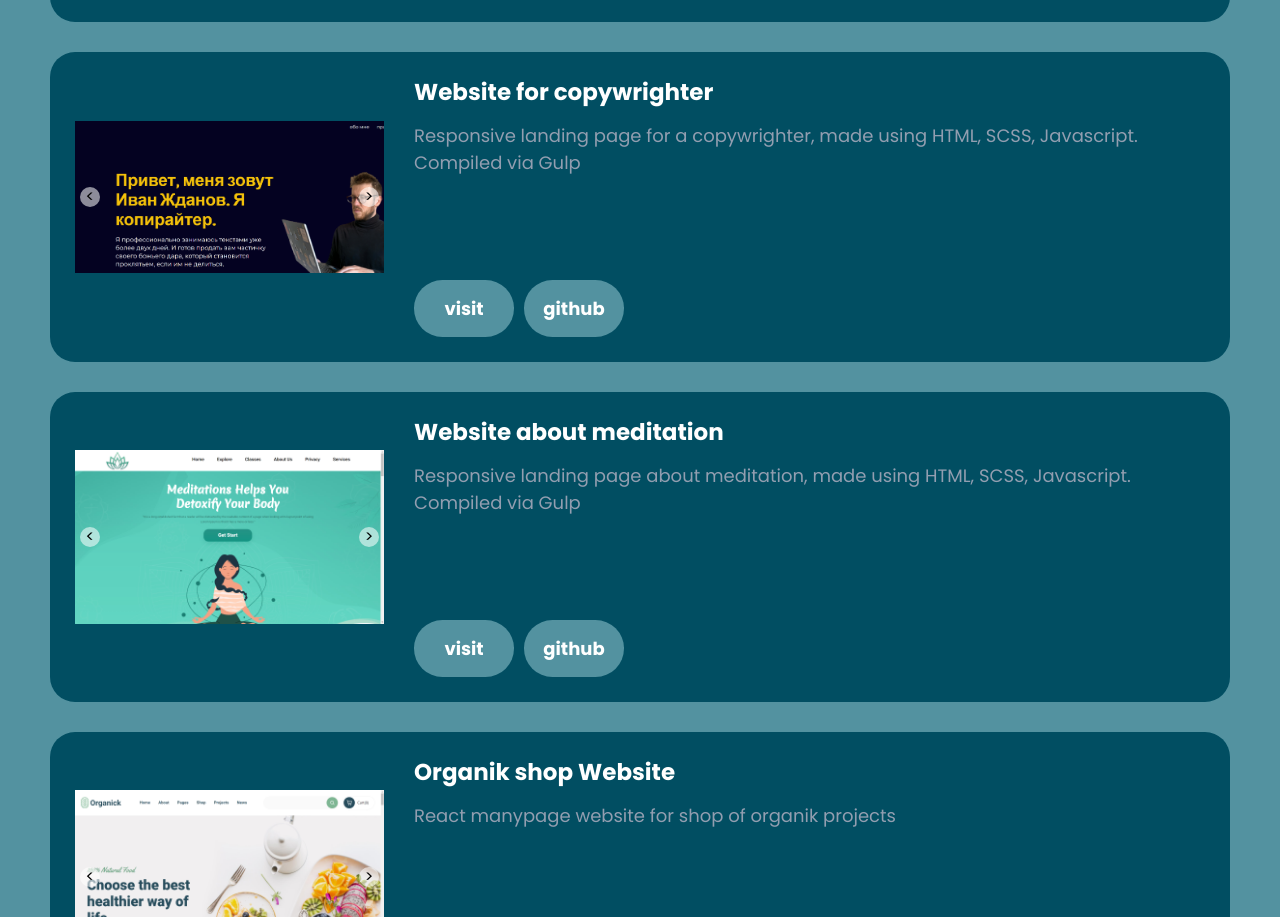
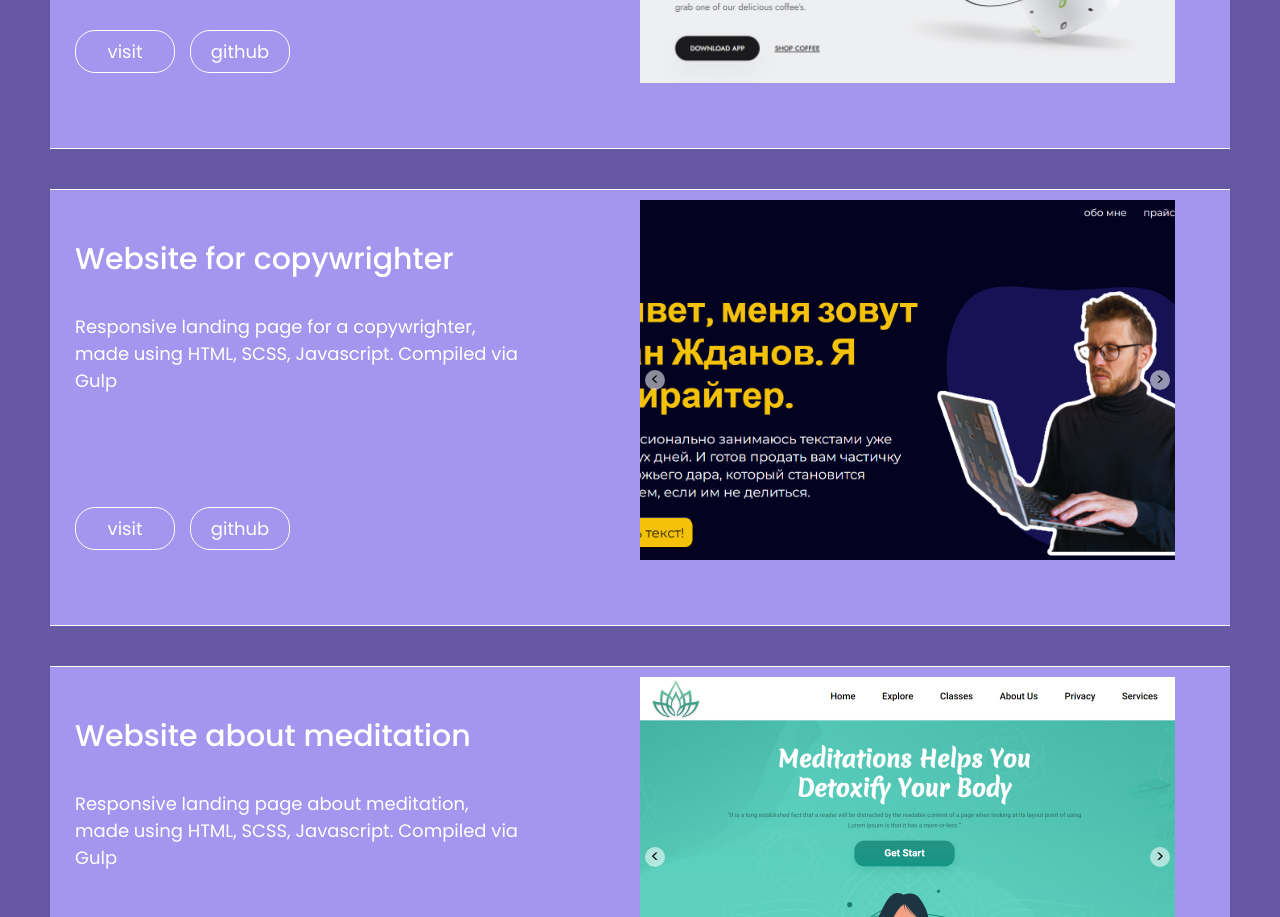
Before and after one commit to progdidi/portfolio, a website: page app/index.html in a window 1280 px wide. Shown: the part 1883-2800 px from the top of the page. Drawn offline with Linux system fonts and the light colour scheme.

Commit message:
redesign

```diff
--- a/app/index.html
+++ b/app/index.html
@@ -126,7 +126,16 @@
 
             <div class="works__inner">
                 <!-- coffeshop -->
-                <div class="works__item wow animate__animated data-wow-duration="3s" data-wow-delay="0.5s"">
+                <div class="works__item wow animate__animated data-wow-duration="2s" data-wow-delay="0.2s"">
+                    <div class="works__item-about">
+                        <h5 class="works__item-title">Coffeshop Website</h5>
+                        <p class="works__item-decr lng-coffeshop">Responsive landing page for a coffee shop, made using HTML, CCSS, Javascript. Compiled via Gulp</p>
+
+                        <div class="works__item-buttons">
+                            <a href="https://progdidi.github.io/projects/coffeshop/" class="works__item-link lng-visit" target="_blank">visit</a>
+                            <a href="https://github.com/progdidi/coffeshop" class="works__item-link" target="_blank">github</a>
+                        </div>
+                    </div>
                     <div class="slider">
                         <div class="slider-container">
                             <div class="slide">
@@ -153,29 +162,42 @@
                             <button class="nextBtn">></button>
                         </div>
                     </div>
+
+
+                </div>
+                <!-- gentlekiss -->
+                <div class="works__item wow animate__animated data-wow-duration="2s" data-wow-delay="0.4s"">
                     <div class="works__item-about">
-                        <h5 class="works__item-title">Coffeshop Website</h5>
-                        <p class="works__item-decr lng-coffeshop">Responsive landing page for a coffee shop, made using HTML, CCSS, Javascript. Compiled via Gulp</p>
+                        <h5 class="works__item-title">Website for copywrighter</h5>
+                        <p class="works__item-decr lng-gentlekiss">Responsive landing page for a copywrighter, made using HTML, SCSS, Javascript. Compiled via Gulp </p>
 
                         <div class="works__item-buttons">
-                            <a href="https://progdidi.github.io/projects/coffeshop/" class="works__item-link lng-visit" target="_blank">visit</a>
-                            <a href="https://github.com/progdidi/coffeshop" class="works__item-link" target="_blank">github</a>
+                            <a href="https://progdidi.github.io/coprus/app" class="works__item-link lng-visit" target="_blank">visit</a>
+                            <a href="https://github.com/progdidi/coprus" class="works__item-link" target="_blank">github</a>
                         </div>
                     </div>
-
-                </div>
-                <!-- mediation -->
-                <div class="works__item wow animate__animated data-wow-duration="3s" data-wow-delay="0.8s"">
                     <div class="slider">
                         <div class="slider-container">
                             <div class="slide">
-                                <img src="images/works/gentlekiss.png" alt="calc" class="works__item-img slide-img">
+                                <img src="images/works/coprus1.png" alt="calc" class="works__item-img slide-img">
                             </div>
                             <div class="slide">
-                                <img src="images/works/gentlekiss.jpg" alt="calc" class="works__item-img slide-img">
+                                <img src="images/works/coprus2.png" alt="calc" class="works__item-img slide-img">
                             </div>
                             <div class="slide">
-                                <img src="images/works/gentlekiss.jpg" alt="calc" class="works__item-img slide-img">
+                                <img src="images/works/coprus3.png" alt="calc" class="works__item-img slide-img">
+                            </div>
+                            <div class="slide">
+                                <img src="images/works/coprus4.png" alt="calc" class="works__item-img slide-img">
+                            </div>
+                            <div class="slide">
+                                <img src="images/works/coprus5.png" alt="calc" class="works__item-img slide-img">
+                            </div>
+                            <div class="slide">
+                                <img src="images/works/coprus6.png" alt="calc" class="works__item-img slide-img">
+                            </div>
+                            <div class="slide">
+                                <img src="images/works/coprus7.png" alt="calc" class="works__item-img slide-img">
                             </div>
                         </div>
                         <div class="button-container">
@@ -183,19 +205,20 @@
                             <button class="nextBtn">></button>
                         </div>
                     </div>
+
+
+                </div>
+                <!-- mediation -->
+                <div class="works__item wow animate__animated data-wow-duration="2s" data-wow-delay="0.6s"">
                     <div class="works__item-about">
-                        <h5 class="works__item-title">Website for copywrighter</h5>
-                        <p class="works__item-decr lng-gentlekiss">Responsive landing page for a copywrighter, made using HTML, SCSS, Javascript. Compiled via Gulp </p>
+                        <h5 class="works__item-title">Website about meditation</h5>
+                        <p class="works__item-decr lng-meditation">Responsive landing page about meditation, made using HTML, SCSS, Javascript. Compiled via Gulp </p>
 
                         <div class="works__item-buttons">
-                            <a href="https://progdidi.github.io/projects/gentlekiss/" class="works__item-link lng-visit" target="_blank">visit</a>
-                            <a href="https://github.com/progdidi/gentlekiss" class="works__item-link" target="_blank">github</a>
+                            <a href="https://progdidi.github.io/projects/meditation/" class="works__item-link lng-visit" target="_blank">visit</a>
+                            <a href="https://github.com/progdidi/meditation" class="works__item-link" target="_blank">github</a>
                         </div>
                     </div>
-
-                </div>
-                <!-- gentlekiss -->
-                <div class="works__item wow animate__animated data-wow-duration="3s" data-wow-delay="0.9s"">
                     <div class="slider">
                         <div class="slider-container">
                             <div class="slide">
@@ -228,19 +251,20 @@
                             <button class="nextBtn">></button>
                         </div>
                     </div>
-                    <div class="works__item-about">
-                        <h5 class="works__item-title">Website about meditation</h5>
-                        <p class="works__item-decr lng-meditation">Responsive landing page about meditation, made using HTML, SCSS, Javascript. Compiled via Gulp </p>
 
-                        <div class="works__item-buttons">
-                            <a href="https://progdidi.github.io/projects/meditation/" class="works__item-link lng-visit" target="_blank">visit</a>
-                            <a href="https://github.com/progdidi/meditation" class="works__item-link" target="_blank">github</a>
-                        </div>
-                    </div>
 
                 </div>
                 <!-- organik -->
-                <div class="works__item wow animate__animated data-wow-duration="3s" data-wow-delay="1.0s"">
+                <div class="works__item wow animate__animated data-wow-duration="2s" data-wow-delay="0.2s"">
+                    <div class="works__item-about">
+                        <h5 class="works__item-title">Organik shop Website</h5>
+                        <p class="works__item-decr lng-organik">React manypage website for shop of organik projects</p>
+
+                        <div class="works__item-buttons">
+                            <a href="https://progdidi.github.io/organik/" class="works__item-link lng-visit" target="_blank">visit</a>
+                            <a href="https://github.com/progdidi/organik" class="works__item-link" target="_blank">github</a>
+                        </div>
+                    </div>
                     <div class="slider">
                         <div class="slider-container">
                             <div class="slide">
@@ -273,19 +297,44 @@
                             <button class="nextBtn">></button>
                         </div>
                     </div>
+
+
+                </div>
+                <!-- quote generator -->
+                <div class="works__item wow animate__animated data-wow-duration="2s" data-wow-delay="0.2s"">
                     <div class="works__item-about">
-                        <h5 class="works__item-title">Organik shop Website</h5>
-                        <p class="works__item-decr lng-organik">React manypage website for shop of organik projects</p>
+                        <h5 class="works__item-title">Supportive quotes generator</h5>
+                        <p class="works__item-decr lng-generator">Supportive quotes generator on JavaScript</p>
 
                         <div class="works__item-buttons">
-                            <a href="https://progdidi.github.io/organik/" class="works__item-link lng-visit" target="_blank">visit</a>
-                            <a href="https://github.com/progdidi/organik" class="works__item-link" target="_blank">github</a>
+                            <a href="https://progdidi.github.io/projects/gentlekiss/" class="works__item-link lng-visit" target="_blank">visit</a>
+                            <a href="https://github.com/progdidi/narutoQ" class="works__item-link" target="_blank">github</a>
+                        </div>
+                    </div>
+                    <div class="slider">
+                        <div class="slider-container">
+                            <div class="slide">
+                                <img src="images/works/generator.png" alt="calc" class="works__item-img slide-img">
+                            </div>
+                        </div>
+                        <div class="button-container">
+                            <button class="prevBtn"><</button>
+                            <button class="nextBtn">></button>
                         </div>
                     </div>
 
+
                 </div>
                 <!-- portfolio -->
-                <div class="works__item wow animate__animated data-wow-duration="3s" data-wow-delay="1.0s"">
+                <div class="works__item wow animate__animated data-wow-duration="2s" data-wow-delay="0.2s"">
+                    <div class="works__item-about">
+                        <h5 class="works__item-title">My portfolio</h5>
+                        <p class="works__item-decr lng-portfolio">Responsive multilanguage portfolio landing page , made using HTML, SCSS, Javascript. Compiled via Gulp</p>
+
+                        <div class="works__item-buttons">
+                            <a href="https://github.com/progdidi/portfolio" class="works__item-link" target="_blank">github</a>
+                        </div>
+                    </div>
                     <div class="slider">
                         <div class="slider-container">
                             <div class="slide">
@@ -309,40 +358,10 @@
                             <button class="nextBtn">></button>
                         </div>
                     </div>
-                    <div class="works__item-about">
-                        <h5 class="works__item-title">My portfolio</h5>
-                        <p class="works__item-decr lng-portfolio">Responsive multilanguage portfolio landing page , made using HTML, SCSS, Javascript. Compiled via Gulp</p>
 
-                        <div class="works__item-buttons">
-                            <a href="https://github.com/progdidi/portfolio" class="works__item-link" target="_blank">github</a>
-                        </div>
-                    </div>
 
                 </div>
-                <!-- quote generator -->
-                <div class="works__item wow animate__animated data-wow-duration="3s" data-wow-delay="1.0s"">
-                    <div class="slider">
-                        <div class="slider-container">
-                            <div class="slide">
-                                <img src="images/works/generator.png" alt="calc" class="works__item-img slide-img">
-                            </div>
-                        </div>
-                        <div class="button-container">
-                            <button class="prevBtn"><</button>
-                            <button class="nextBtn">></button>
-                        </div>
-                    </div>
-                    <div class="works__item-about">
-                        <h5 class="works__item-title">Supportive quotes generator</h5>
-                        <p class="works__item-decr lng-generator">Supportive quotes generator on JavaScript</p>
 
-                        <div class="works__item-buttons">
-                            <a href="https://progdidi.github.io/projects/gentlekiss/" class="works__item-link lng-visit" target="_blank">visit</a>
-                            <a href="https://github.com/progdidi/narutoQ" class="works__item-link" target="_blank">github</a>
-                        </div>
-                    </div>
-
-                </div>
               </div>
         </div>
     </section>
@@ -370,6 +389,8 @@
 
 
         </div>
+
+
     </section>
 
     <footer class="footer">
--- a/app/scss/base/_var.scss
+++ b/app/scss/base/_var.scss
@@ -1,10 +1,14 @@
-// $background-color: #FAB036;
-$background-color: #5392A0;
+
+// $background-color: #5392A0;
+
 $item-color: linear-gradient(130.68deg, #414141 0%, #2D2D2D 100.52%);
 $arrow-color: linear-gradient(87.32deg, #E2A300 4.47%, #E29500 95.53%);
-// $form-color: #5A7A0A;
-$form-color: #014e62;
+// $form-color: #014e62;
 
 $footer-color: #1C1C65;
 // $button-color: linear-gradient(101.81deg, #C961DE 25.84%, #3645A0 98.95%);
 $button-color: linear-gradient(90deg, #5392a0,#014e62,#02293d);
+
+
+$background-color: #6758a4;
+$form-color: #a495ee;
--- a/app/scss/style.scss
+++ b/app/scss/style.scss
@@ -235,25 +235,29 @@
 
     }
     &__item{
-        padding: 25px;
-        border-radius: 25px;
-        transition: all 0.3s;
-        background: $form-color;
+        background-color: $form-color;
+        width: 100%;
+        padding: 10px 25px 45px 25px;
+        display: grid;
+        grid-template-columns: 50% 50%;
+
+        border-top: 1px solid #fff;
+        border-bottom: 1px solid #fff;
+        color: #fff;
         @include fadeInRight;
         animation-fill-mode: forwards;
+        transition: all 0.3s;
         position: relative;
-        display: grid;
-        grid-template-columns: 30% 70%;
-        margin-bottom: 30px;
-        width: 100%;
+        margin-bottom: 40px;
         .slider {
             margin-bottom: 20px;
             margin-right: 30px;
             position: relative;
+            min-height: 260px;
             &-container {
                 margin: 0 auto;
-                height: 30vh;
-                max-width: 80rem;
+                height: 45vh;
+                max-width: 60rem;
                 position: relative;
                 overflow: hidden;
                 .slide{
@@ -262,10 +266,16 @@
                     height: 100%;
                     transition: all 0.5s ease-in-out;
                     &-img {
-                        object-fit: contain;
+                        object-fit:cover;
                         height: 100%;
+                        width: 100%;
                         margin: 0 auto;
                         display: block;
+                    }
+                    &:last-child {
+                          .slide-img {
+                            object-fit: contain;
+                          }
                     }
                 }
 
@@ -291,46 +301,44 @@
             }
         }
         &-about {
-
+            padding-top: 40px;
+            padding-bottom: 30px;
+            max-width: 80%;
+            position: relative;
+            display: flex;
+            flex-direction: column;
         }
 
-        &-img {
-
-        }
         &-title {
-            margin-bottom: 15px;
-            font-size: 23px;
-            line-height: 30px;
+            margin-bottom: 35px;
+            font-size: 30px;
+            line-height: 38px;
+            font-weight: 500;
         }
         &-decr {
             font-size: 18px;
             line-height: 27px;
-            color: #929EB0;
-            margin-bottom: 45px;
-            padding-bottom: 65px;
+            color: #fff;
         }
         &-buttons {
             display: flex;
-            justify-content: space-between;
-            gap: 10px;
-            position: absolute;
-            bottom: 25px;
+            gap: 15px;
+            margin-top: auto;
 
         }
         &-link {
             display: block;
-            padding: 15px 15px;
+            padding: 7px 15px;
             min-width: 100px;
+            max-height: 60px;
             text-align: center;
             font-size: 18px;
             line-height: 27px;
-            font-weight: 600;
-            background-color: $background-color;
-            border-radius: 60px;
+            border: 0.5px solid #fff;
+            border-radius: 20px;
             transition: all 0.5s;
             &:hover {
                 transform: scale(1.1);
-                font-weight: 700;
                 background: $button-color;
             }
         }
```
Also changed, not shown: app/css/style.min.css, app/images/works/coprus1.png (added), app/images/works/coprus2.png (added), app/images/works/coprus3.png (added), app/images/works/coprus4.png (added), app/images/works/coprus5.png (added), app/images/works/coprus6.png (added), app/images/works/coprus7.png (added).
